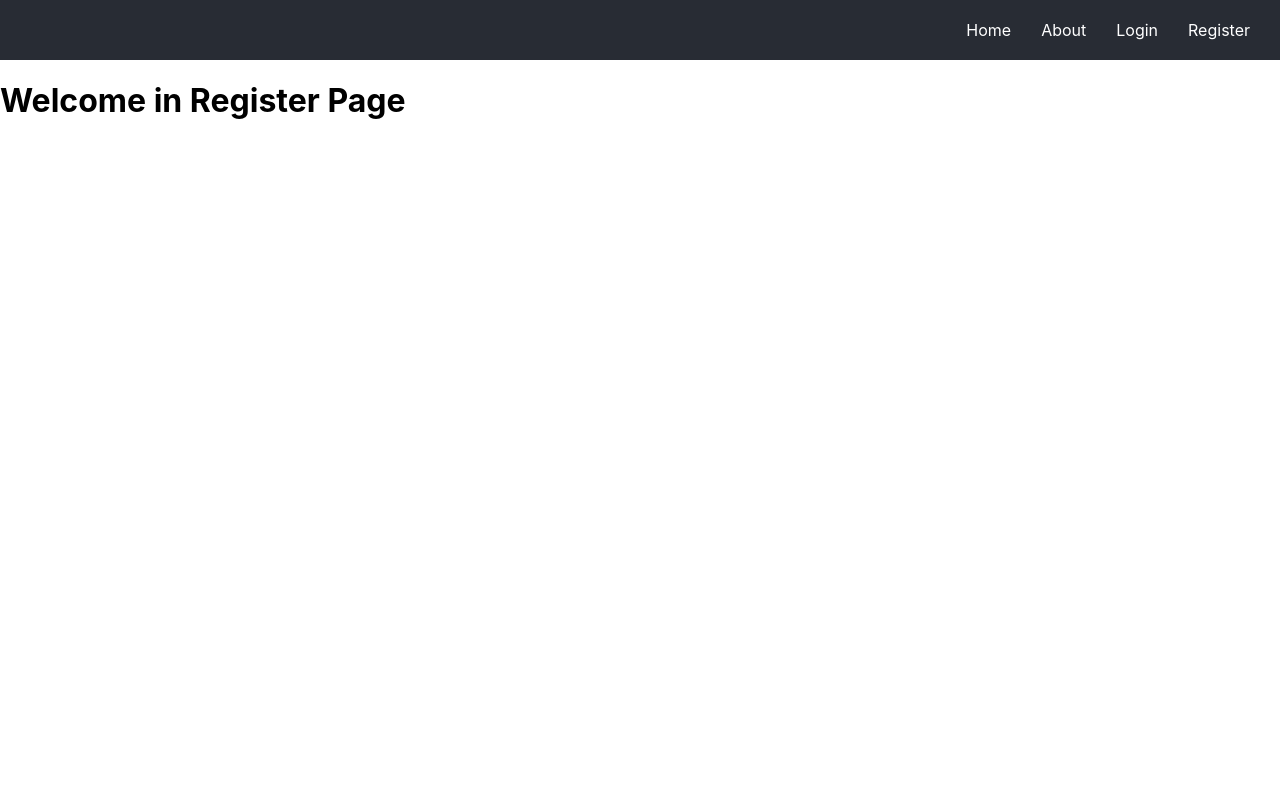
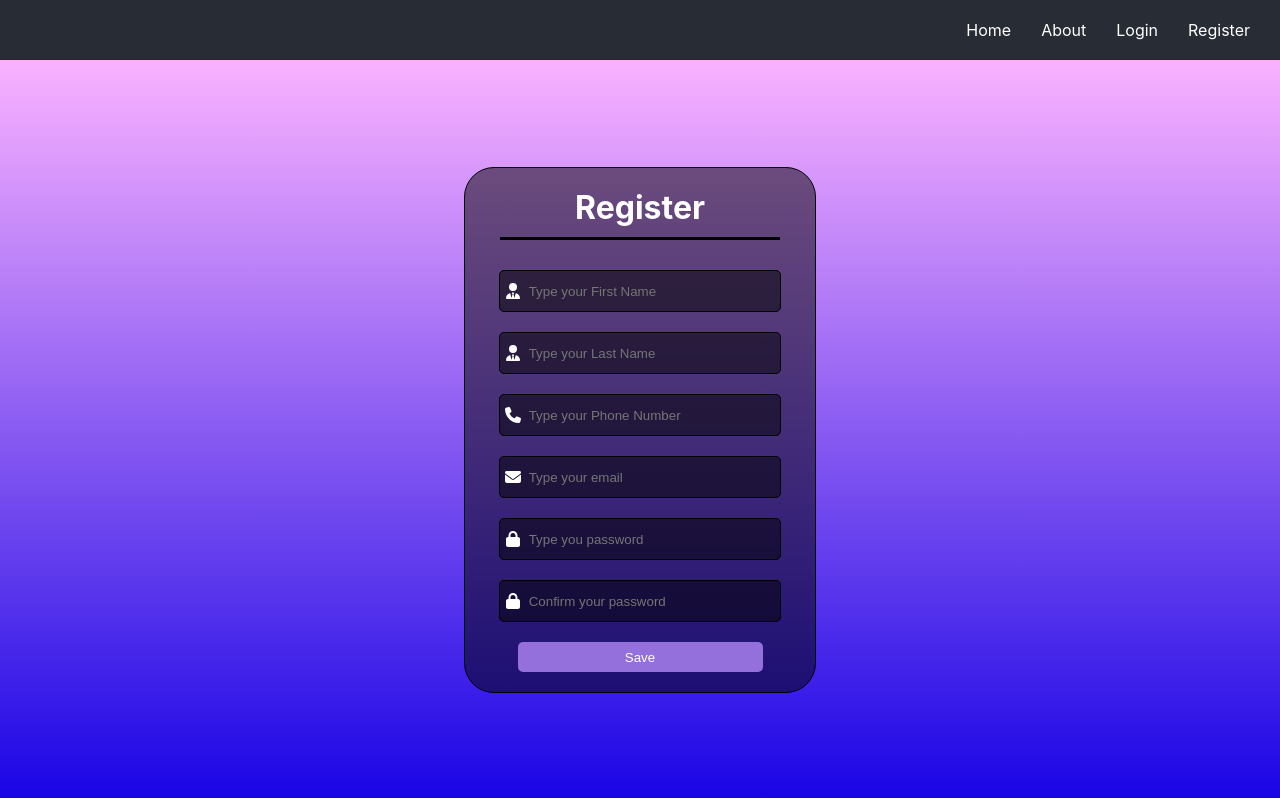
Before and after one commit to GabrielStanca/din-concediu, a React (Create React App) app: page /register in a window 1280 px wide. Built offline with nearby package versions, Linux system fonts and the light colour scheme.

Commit message:
finish design for register, and forgot password pages

```diff
--- a/src/App.js
+++ b/src/App.js
@@ -5,6 +5,7 @@ import {BrowserRouter as Router, Routes, Route, Link} from "react-router-dom";
 import Home from "./components/home";
 import About from "./components/about";
 import Register from "./components/register";
+import ForgotPassword from "./components/forgot-password";
 
 function App() {
   return (
@@ -21,7 +22,7 @@ function App() {
                     <Route path="/login" exact element={<Login />} />
                     <Route path="/about" exact element={<About />} />
                     <Route path="/register" exact element={<Register />}/>
-
+                    <Route path="/forgot-password" exact element={<ForgotPassword />}/>
                 </Routes>
         </Router>
 
--- /dev/null
+++ b/src/components/forgot-password.js
@@ -0,0 +1,32 @@
+import React from "react";
+import "../style/user-connection.css"
+import {FontAwesomeIcon} from "@fortawesome/react-fontawesome";
+import {faEnvelope, faPhone} from "@fortawesome/free-solid-svg-icons";
+
+const ForgotPassword= ()=> {
+    return (
+        <div className="forgot-password_container">
+            <form>
+                <h1>Forgot Password</h1>
+                <div className="forgot-password_input">
+                    <label htmlFor="email"> <FontAwesomeIcon icon={faEnvelope} /></label>
+                    <input name="email"  id="email" type="email" required title placeholder="Type your email" onChange={(e)=>{
+                        console.log(e.target.value)
+                    }}/>
+                </div>
+                <div className="forgot-password_input">
+                    <label htmlFor="phoneNumber"> <FontAwesomeIcon icon={faPhone} /></label>
+                    <input name="phoneNumber"  id="phoneNumber" type="tel" pattern="[+]{1}[0-9]{11,14}" required title placeholder="Type your Phone Number" onChange={(e)=>{
+                        console.log(e.target.value)
+                    }}/>
+                </div>
+                <span className="forgot-password_phone">Enter thse phone number that finish with **** *** 232</span>
+                <button className="forgot-password_button" type={"submit"} onChange={event => console.log(event)}>Submit</button>
+
+            </form>
+
+        </div>
+    );
+}
+
+export default ForgotPassword;
--- a/src/components/login.js
+++ b/src/components/login.js
@@ -1,5 +1,5 @@
 import React from "react";
-import '../style/login.css'
+import '../style/user-connection.css'
 import '../App.css';
 import {FontAwesomeIcon} from "@fortawesome/react-fontawesome";
 import { faEnvelope,faLock } from '@fortawesome/free-solid-svg-icons'
@@ -21,8 +21,7 @@ const Login= ()=> {
                         console.log(e.target.value)
                     }}/>
                 </div>
-                <span className="login_forgot-password"><a href="#">Forgot password</a></span>
-
+                <span className="login_forgot-password"><a href="/forgot-password">Forgot password</a></span>
                 <button className="login_login-button" type={"submit"} onChange={event => console.log(event)}>Login</button>
             </form>
 
--- a/src/components/register.js
+++ b/src/components/register.js
@@ -1,9 +1,52 @@
 import React from "react";
+import {FontAwesomeIcon} from "@fortawesome/react-fontawesome";
+import "../style/user-connection.css"
+import {faEnvelope, faLock, faUserTie, faPhone} from "@fortawesome/free-solid-svg-icons";
 
 const Register= ()=> {
     return (
         <div className="register_container">
-            <h1>Welcome in Register Page</h1>
+            <form>
+                <h1>Register</h1>
+                <div className="register_input">
+                    <label htmlFor="firstName"> <FontAwesomeIcon icon={faUserTie} /></label>
+                    <input name="firstName"  id="firstName" type="text" required title placeholder="Type your First Name" onChange={(e)=>{
+                        console.log(e.target.value)
+                    }}/>
+                </div>
+                <div className="register_input">
+                    <label htmlFor="lastName"> <FontAwesomeIcon icon={faUserTie} /></label>
+                    <input name="lastName"  id="lastName" type="text" required title placeholder="Type your Last Name" onChange={(e)=>{
+                        console.log(e.target.value)
+                    }}/>
+                </div>
+                <div className="register_input">
+                    <label htmlFor="phoneNumber"> <FontAwesomeIcon icon={faPhone} /></label>
+                    <input name="phoneNumber"  id="phoneNumber" type="tel" pattern="[+]{1}[0-9]{11,14}" required title placeholder="Type your Phone Number" onChange={(e)=>{
+                        console.log(e.target.value)
+                    }}/>
+                </div>
+                <div className="register_input">
+                    <label htmlFor="email"> <FontAwesomeIcon icon={faEnvelope} /></label>
+                    <input name="email"  id="email" type="email" required title placeholder="Type your email" onChange={(e)=>{
+                        console.log(e.target.value)
+                    }}/>
+                </div>
+                <div className="register_input">
+                    <label htmlFor="password"> <FontAwesomeIcon icon={faLock} /></label>
+                    <input name="password" required id="password" type="password" placeholder="Type you password" onChange={(e)=>{
+                        console.log(e.target.value)
+                    }}/>
+                </div>
+                <div className="register_input">
+                    <label htmlFor="confirmPassword"> <FontAwesomeIcon icon={faLock} /></label>
+                    <input name="confirmPassword" required id="confirmPassword" type="password" placeholder="Confirm your password" onChange={(e)=>{
+                        console.log(e.target.value)
+                    }}/>
+                </div>
+
+                <button className="register_save-button" type={"submit"} onChange={event => console.log(event)}>Save</button>
+            </form>
         </div>
     );
 }
--- a/src/style/home.css
+++ b/src/style/home.css
@@ -4,4 +4,5 @@
     align-items: center;
     justify-content: center;
     height: 100%;
+    background-image: linear-gradient( #fab2ff, #1904e5);
 }
--- a/src/style/login.css
+++ b/src/style/user-connection.css
@@ -1,4 +1,4 @@
-.login_container {
+.forgot-password_container,.login_container, .register_container {
     display: flex;
     justify-content: center;
     height: 100%;
@@ -6,7 +6,7 @@
     align-items: center;
     background-image: linear-gradient( #fab2ff, #1904e5);
 }
-.login_container form {
+.forgot-password_container form, .login_container form, .register_container form {
     background: rgba(0,0,0,.5);
     color: white;
     border-radius: 30px;
@@ -17,7 +17,7 @@
     border: 1px solid black;
     padding: 20px 0;
 }
-.login_container h1 {
+.forgot-password_container h1, .login_container h1, .register_container h1 {
     margin: 0 0 30px ;
     padding-bottom: 10px;
     width: 80%;
@@ -25,7 +25,8 @@
     border-bottom: 3px black;
     border-bottom-style: outset;
 }
-.login_input {
+
+.forgot-password_input, .login_input, .register_input {
     width: 80%;
     border: 1px solid black ;
     border-radius: 5px ;
@@ -35,14 +36,14 @@
     align-items: center;
     background: rgba(0,0,0,.5);
 }
-.login_input label {
+.login_input label, .forgot-password_input label, .register_input label {
     color: white;
     display: flex;
     justify-content: center;
     background: transparent;
     width: 30px;
 }
-.login_input input {
+.login_input input, .forgot-password_input input, .register_input input {
     color: white;
     background: transparent;
     border: 0;
@@ -50,21 +51,25 @@
     height: 100%;
     width: 100%;
 }
-.login_input input::-ms-reveal {
+.login_input input::-ms-reveal .forgot-password_input in::-ms-reveal, .register_input input::-ms-reveal {
     filter: invert(100%);
 }
 
 .login_forgot-password {
     width: 80%;
     text-align: right;
-   align-items:end;
+    align-items:end;
     margin-bottom: 20px;
 }
 .login_forgot-password a {
     color: white;
     text-decoration: unset;
 }
-.login_login-button {
+.forgot-password_phone {
+    width: 80%;
+    margin-bottom: 20px;
+}
+.login_login-button, .forgot-password_button, .register_save-button {
     width: 70%;
     height: 30px;
     background: mediumpurple;
@@ -73,7 +78,7 @@
     border: unset;
     transition: all .5s;
 }
-.login_login-button:hover {
+.login_login-button:hover, .forgot-password_button:hover, .register_save-button:hover {
     width: 75%;
     height: 35px;
     background: greenyellow;
```
